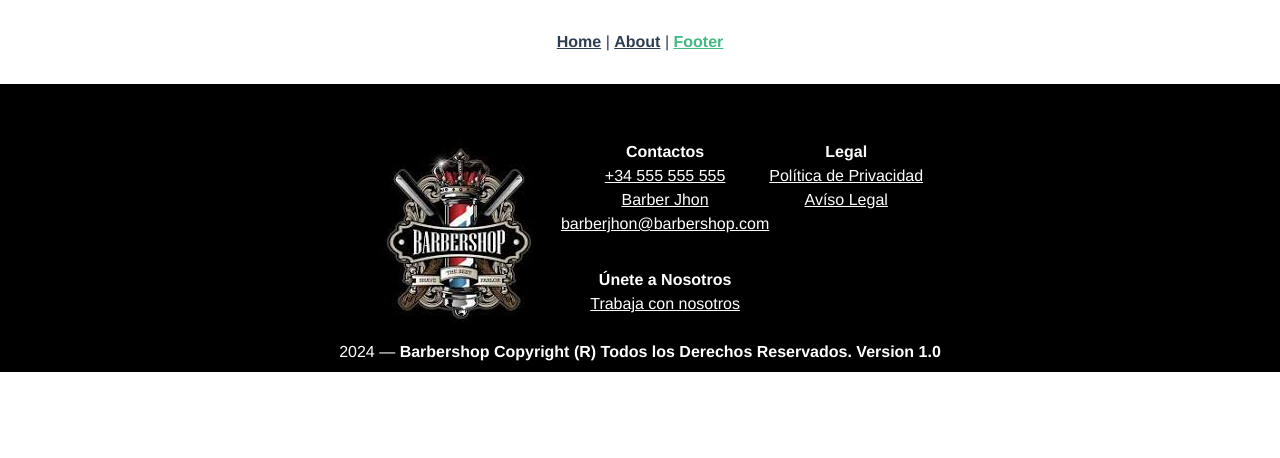
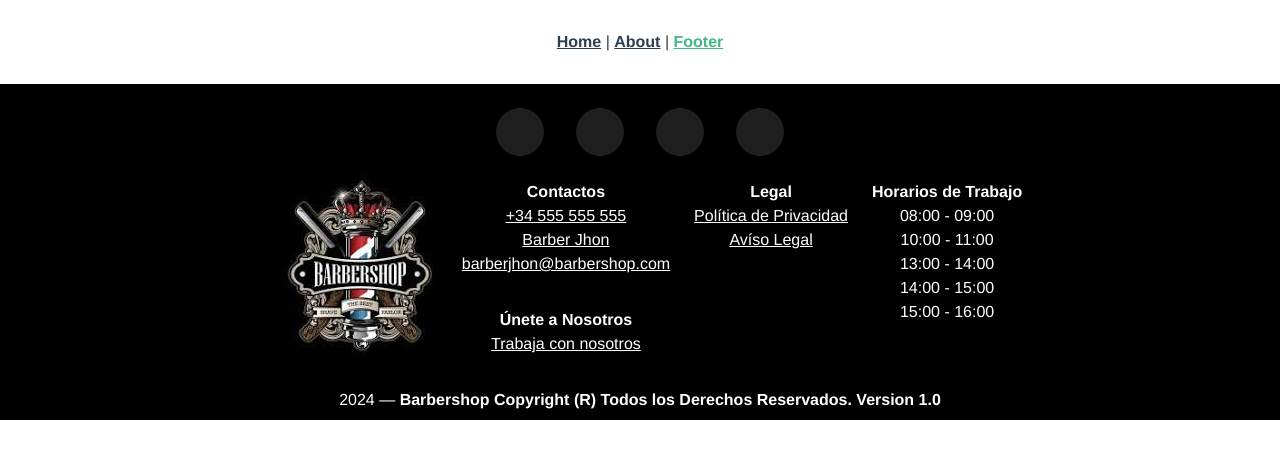
Before and after one commit to Innavoj/barbershop, a Vue app in the folder ademass-front/: page /footer in a window 1280 px wide. Shown: the top 458 px of the page. Built offline with nearby package versions, Linux system fonts and the light colour scheme.

Commit message:
Footer arreglado 2dovez

```diff
--- a/ademass-front/src/layouts/default/Footer.vue
+++ b/ademass-front/src/layouts/default/Footer.vue
@@ -1,13 +1,13 @@
 <template>
   <v-layout>
     <v-footer class="bg-black text-center d-flex flex-column">
-      <div>
+      <div class="mt-4 mb-4">
         <v-btn
           v-for="icon in icons"
           :key="icon"
           class="mx-4"
           :icon="icon"
-          variant="text"
+          variant="tonal"
         ></v-btn>
       </div>
 
@@ -15,7 +15,7 @@
         <div class="imagen">
           <img src="@/assets/barbershop1.jpg" />
         </div>
-        <div class="d-flex flex-column">
+        <div class="pt-2 d-flex flex-column">
           <p><strong>Contactos</strong></p>
           <a href="#" class="text-white">+34 555 555 555</a>
           <a href="#" class="text-white">Barber Jhon</a>
@@ -26,16 +26,24 @@
           </div>
         </div>
 
-        <div class="d-flex flex-column">
+        <div class="pt-2 ml-6 d-flex flex-column">
           <p><strong>Legal</strong></p>
           <a href="#" class="text-white">Política de Privacidad</a>
           <a href="#" class="text-white">Avíso Legal</a>
+        </div>
+        <div class="pt-2 ml-6 d-flex flex-column">
+          <p><strong>Horarios de Trabajo</strong></p>
+          <a class="text-white">08:00 - 09:00</a>
+          <a class="text-white">10:00 - 11:00</a>
+          <a class="text-white">13:00 - 14:00</a>
+          <a class="text-white">14:00 - 15:00</a>
+          <a class="text-white">15:00 - 16:00</a>
         </div>
       </div>
 
       <v-divider></v-divider>
 
-      <div>
+      <div class="mt-4">
         {{ new Date().getFullYear() }} —
         <strong
           >Barbershop Copyright (R) Todos los Derechos Reservados. Version
@@ -50,7 +58,7 @@
 export default {
   name: "App",
   data: () => ({
-    icons: ["bi bi-facebook", "mdi-twitter", "mdi-linkedin", "mdi-instagram"],
+    icons: ["mdi-facebook", "mdi-twitter", "mdi-linkedin", "mdi-instagram"],
   }),
 };
 </script>
```
